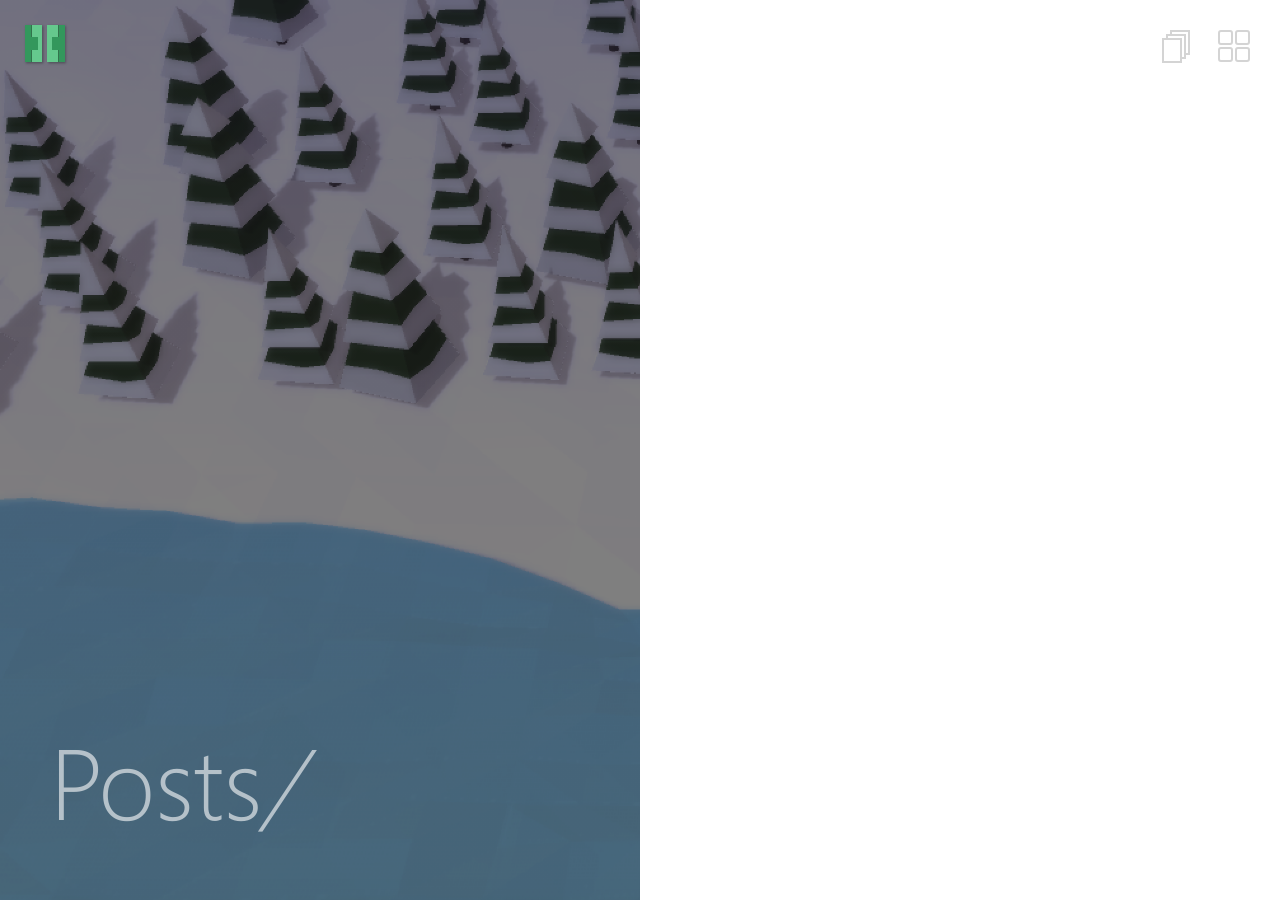
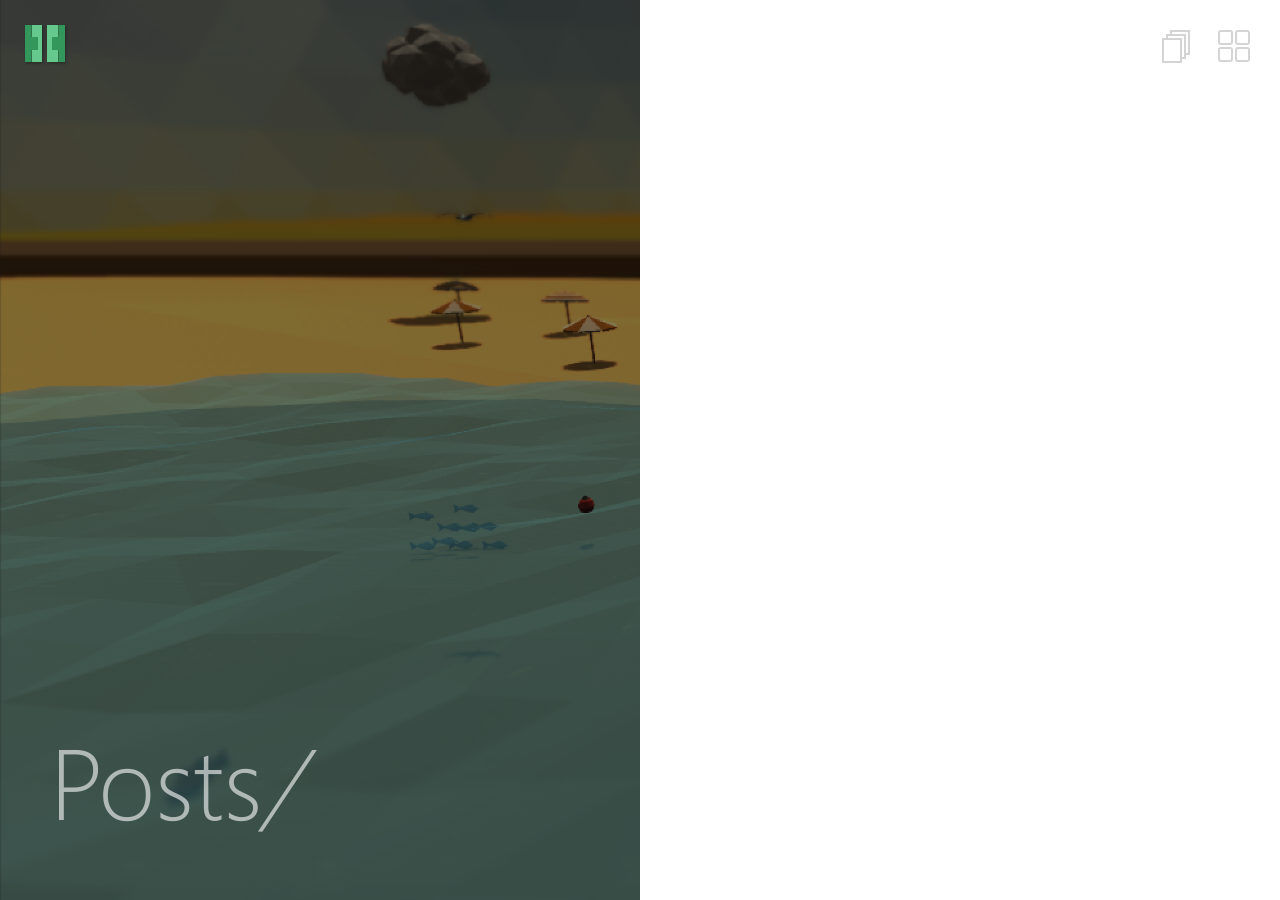
Before and after one commit to lulitd/can-150, a Jekyll site: the page built from docs/_pages/posts.md, in a window 1280 px wide. Built offline with Jekyll 4.4.1, drawn with Linux system fonts in a browser that asks for light colours.

Commit message:
swapped images

```diff
--- a/docs/_config.yml
+++ b/docs/_config.yml
@@ -8,7 +8,7 @@ locale: en_US
 # Left Block Images
 background:
   homepage: images/ScreenCap/Screenshot_01.png                       # this image will be shown on homepage's left block
-  post-list: images/ScreenCap/Screenshot_02.png            # this image will be shown on post list page
+  post-list: images/ScreenCap/Screenshot_05.png            # this image will be shown on post list page
   default-post: images/ScreenCap/Screenshot_03.png    # this image will be shown when post's front matter doesn't specify any image
 
 # Jekyll
```
